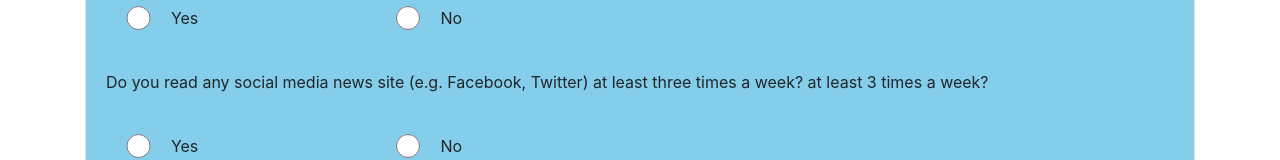
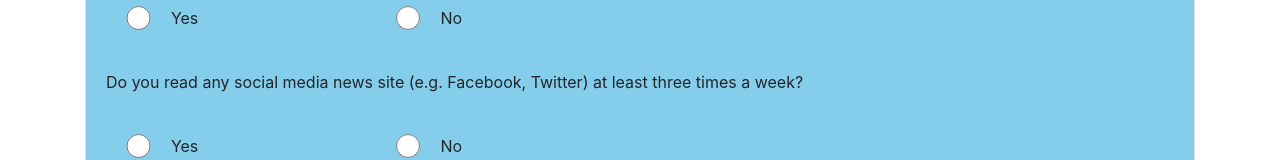
Before and after one commit to regankj/quiz-for-dissertation, a website built with webpack: page demo/knowledge.html in a window 1280 px wide. Shown: the part 779-939 px from the top of the page. Built offline with nearby package versions, Linux system fonts and the light colour scheme; some packages are replaced by stand-ins of ours; files whose address does not match are found by name.

Commit message:
typography error

```diff
--- a/demo/knowledge.html
+++ b/demo/knowledge.html
@@ -134,8 +134,8 @@
             </div>
             <div class="form-row my-md-3">
               <div class="col-md-12">
-                <label>Do you read any social media news site (e.g. Facebook, Twitter) at least three times a week?
-                at least 3 times a week?</label>
+                <label>Do you read any social media news site (e.g. Facebook, Twitter) at least three times
+                  a week?</label>
               </div>
             </div>
             <div class="form-row my-md-3">
```
